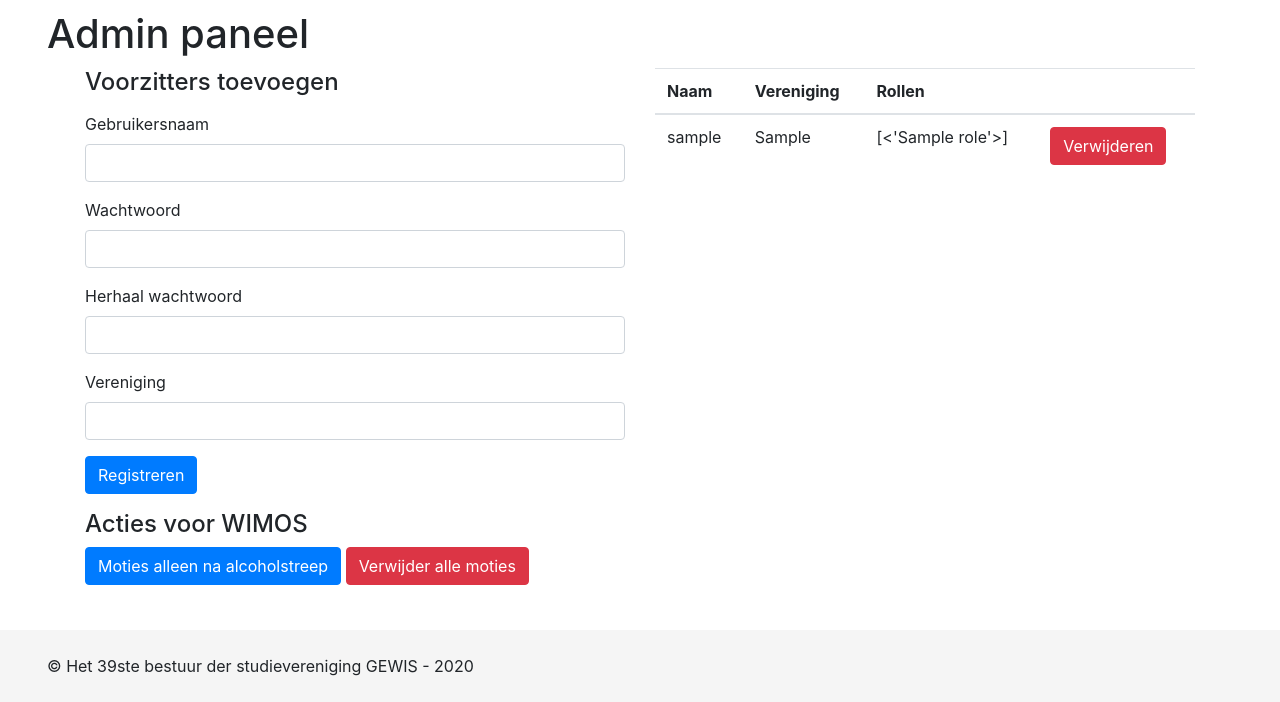
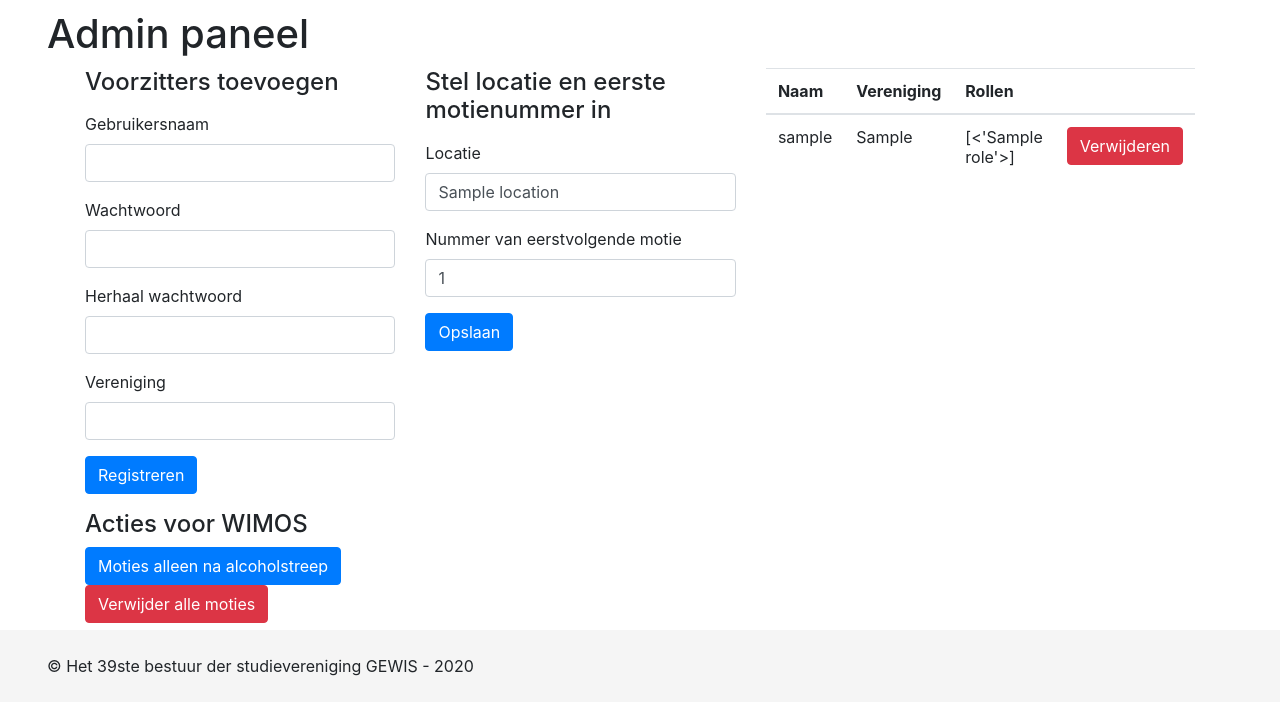
Before and after one commit to LeonVreling/WIMOS, a Flask app: template app/templates/admin.html in a window 1280 px wide. Shown: the part 98-800 px from the top of the page. Run offline with Flask 2, Linux system fonts and the light colour scheme; tables that the repository leaves empty hold one stand-in row (values such as "Sample post"); the template is opened without the code that fills it: values that come from a table or form of the project are taken from there, most other values are stand-ins (such as "Sample title", 1, 10 or a date in 2020); some libraries are stand-ins or nearby versions.

Commit message:
Allow organisator to set location of meeting and starting number of the first resolution

```diff
--- a/app/forms.py
+++ b/app/forms.py
@@ -1,6 +1,6 @@
 from flask_user.forms import username_validator, unique_username_validator, password_validator
 from flask_wtf import FlaskForm
-from wtforms import StringField, PasswordField, BooleanField, SubmitField, HiddenField, SelectField
+from wtforms import StringField, PasswordField, BooleanField, SubmitField, HiddenField, SelectField, IntegerField
 from wtforms.validators import DataRequired, EqualTo
 
 
@@ -83,3 +83,9 @@ class RegisterChairmanForm(FlaskForm):
             return False
         # All is well
         return True
+
+
+class LocationAndStartingNumberForm(FlaskForm):
+    location = StringField('Locatie', validators=[DataRequired()])
+    starting_number = IntegerField('Nummer van eerstvolgende motie', validators=[DataRequired()])
+    submit = SubmitField('Opslaan')
--- a/app/templates/admin.html
+++ b/app/templates/admin.html
@@ -28,33 +28,33 @@
             <div class="col">
                 <h4>Voorzitters toevoegen</h4>
                 <form action="" method="post" novalidate>
-                    {{ form.hidden_tag() }}
+                    {{ chairman_form.hidden_tag() }}
                     <p>
                     <div class="form-group">
-                        {{ form.username.label(for="username") }}
-                        {{ form.username(class="form-control", id="username") }}
+                        {{ chairman_form.username.label(for="username") }}
+                        {{ chairman_form.username(class="form-control", id="username") }}
                     </div>
                     </p>
                     <p>
                     <div class="form-group">
-                        {{ form.password.label(for="password") }}<br>
-                        {{ form.password(class="form-control", id="password") }}
+                        {{ chairman_form.password.label(for="password") }}<br>
+                        {{ chairman_form.password(class="form-control", id="password") }}
                     </div>
                     </p>
                     <p>
                     <div class="form-group">
-                        {{ form.retype_password.label(for="retype_password") }}<br>
-                        {{ form.retype_password(class="form-control", id="retype_password") }}
+                        {{ chairman_form.retype_password.label(for="retype_password") }}<br>
+                        {{ chairman_form.retype_password(class="form-control", id="retype_password") }}
                     </div>
                     </p>
                     <p>
                     <div class="form-group">
-                        {{ form.association.label(for="association") }}<br>
-                        {{ form.association(class="form-control", id="association") }}
+                        {{ chairman_form.association.label(for="association") }}<br>
+                        {{ chairman_form.association(class="form-control", id="association") }}
                     </div>
                     </p>
                     <p>
-                        {{ form.submit(class="btn btn-primary") }}
+                        {{ chairman_form.submit(class="btn btn-primary") }}
                     </p>
                 </form>
                 <h4>Acties voor WIMOS</h4>
@@ -63,6 +63,27 @@
                 <button type="button" class="btn btn-danger" data-toggle="modal"
                         data-target="#deleteAllResolutionsModal">Verwijder alle moties
                 </button>
+            </div>
+            <div class="col">
+                <h4>Stel locatie en eerste motienummer in</h4>
+                <form action="" method="post" novalidate>
+                    {{ variable_form.hidden_tag() }}
+                    <p>
+                    <div class="form-group">
+                        {{ variable_form.location.label(for="location") }}
+                        {{ variable_form.location(class="form-control", id="location", value=location) }}
+                    </div>
+                    </p>
+                    <p>
+                    <div class="form-group">
+                        {{ variable_form.starting_number.label(for="starting_number") }}<br>
+                        {{ variable_form.starting_number(class="form-control", id="starting_number", value=starting_number) }}
+                    </div>
+                    </p>
+                    <p>
+                        {{ variable_form.submit(class="btn btn-primary") }}
+                    </p>
+                </form>
             </div>
             <div class="col">
                 <table class="table">
--- a/app/templates/resolutions.html
+++ b/app/templates/resolutions.html
@@ -52,12 +52,12 @@
                 {% endif %}
 
                 <td>
-                    2020.{{ count[0] }}
+                    2020.{{ count[0] + starting_number }}
                 {% if count.append(count.pop() + 1) %}{% endif %}<br>
                     <i>{{ r.association }}</i>
                 </td>
                 <td>
-                    De leden van het WISO, ter overleg bijeen op {{ parse_date(r.timestamp) }} te Microsoft Teams (wat betekent Groepen), gehoord de beraadslagingen, constaterende dat <b>{{ r.observation }}</b>, overwegende dat <b>{{ r.consideration }}</b>, dragen het WISO op <b>{{ r.decision }}</b> en gaan over tot de orde van de dag.
+                    De leden van het WISO, ter overleg bijeen op {{ parse_date(r.timestamp) }} te {{ location }}, gehoord de beraadslagingen, constaterende dat <b>{{ r.observation }}</b>, overwegende dat <b>{{ r.consideration }}</b>, dragen het WISO op <b>{{ r.decision }}</b> en gaan over tot de orde van de dag.
                 </td>
                 <td width="10%">
                     {% for vote in votes %}
```
Also changed, not shown: app/routes.py (+26 -19 lines).
